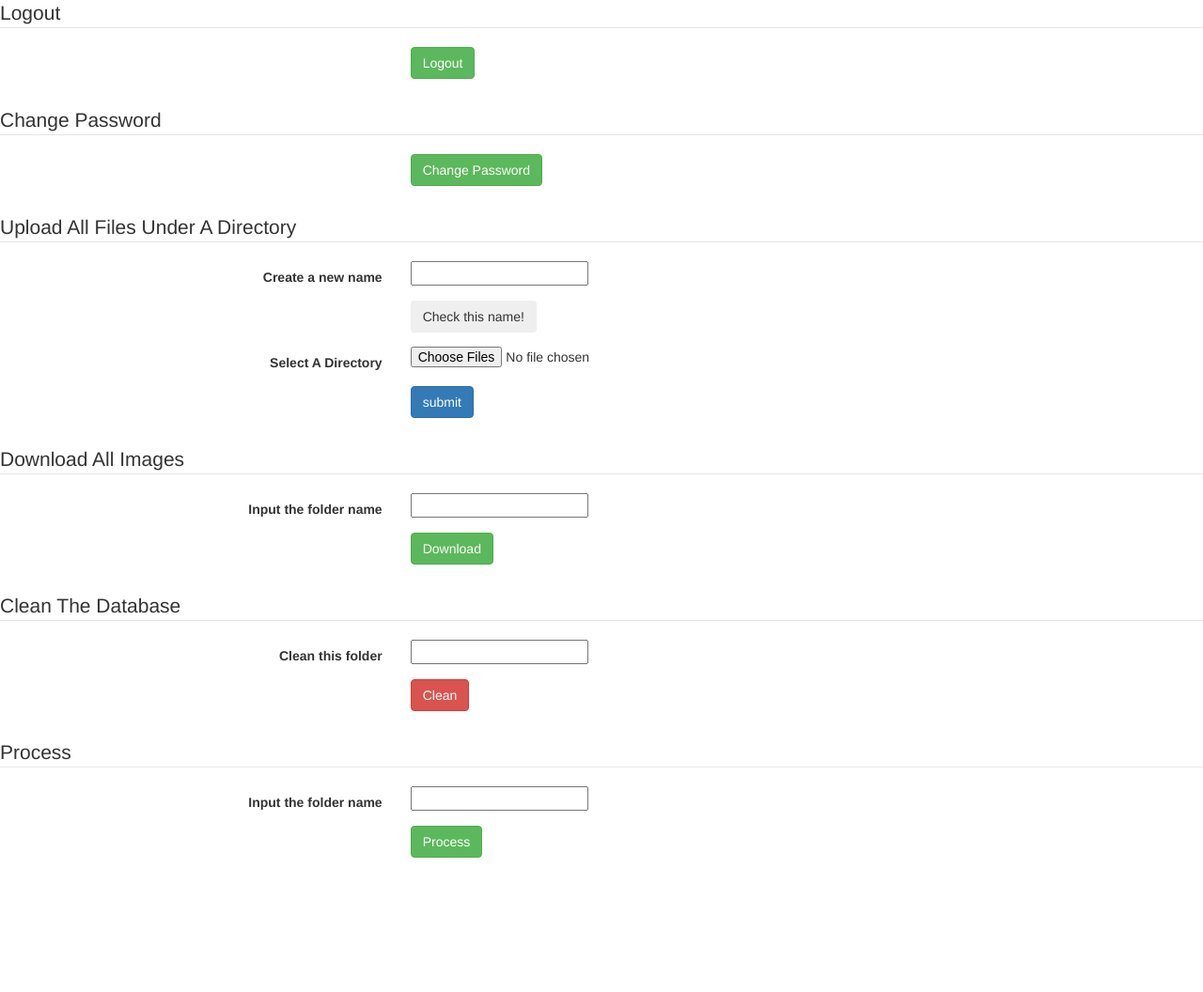
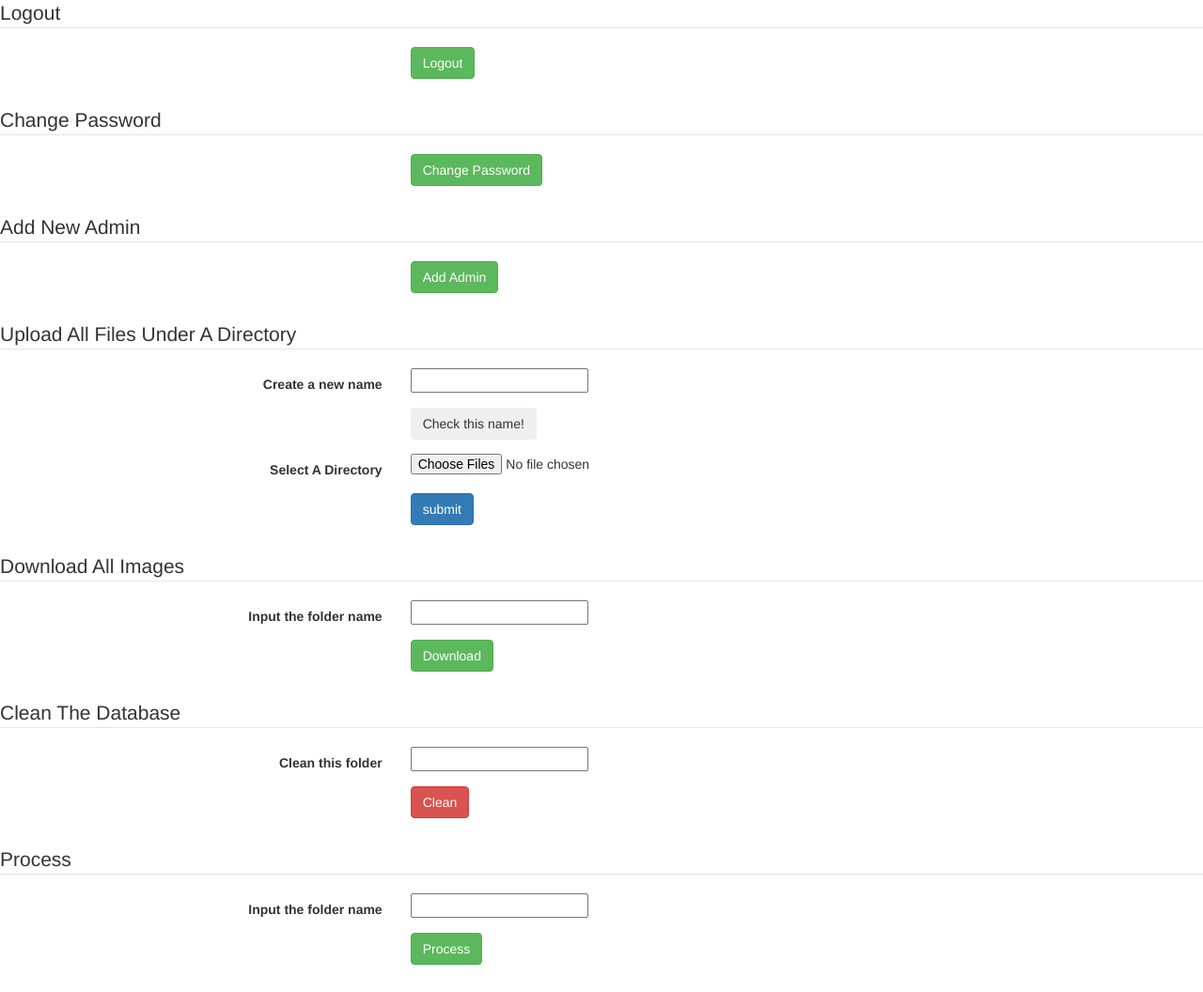
Before and after one commit to willxcience/ImageProcessing, a PHP site: page /admin.php in a window 1280 px wide. Shown: the part 339-1395 px from the top of the page at 94% size. Before the commit the page ends 1252 px from the top, so only its background shows below. Run offline with PHP 8.4, Linux system fonts and the light colour scheme; the visitor is signed in with stand-in values (Sample User, id 1); some libraries are stand-ins or nearby versions.

Commit message:
added admin_add button to admin page

```diff
--- a/web/admin.php
+++ b/web/admin.php
@@ -54,6 +54,23 @@ else if(!isset($_SESSION['admin'])){
   <label class="col-md-4 control-label" for="singlebutton"></label>
   <div class="col-md-4">
     <button id="singlebutton" name="singlebutton" class="btn btn-success">Change Password</button>
+  </div>
+</div>
+
+</fieldset>
+</form>
+
+<form action="add_admin.php" class="form-horizontal">
+<fieldset>
+
+<!-- Form Name -->
+<legend>Add New Admin</legend>
+
+<!-- Button -->
+<div class="form-group">
+  <label class="col-md-4 control-label" for="singlebutton"></label>
+  <div class="col-md-4">
+    <button id="singlebutton" name="singlebutton" class="btn btn-success">Add Admin</button>
   </div>
 </div>
 
```
